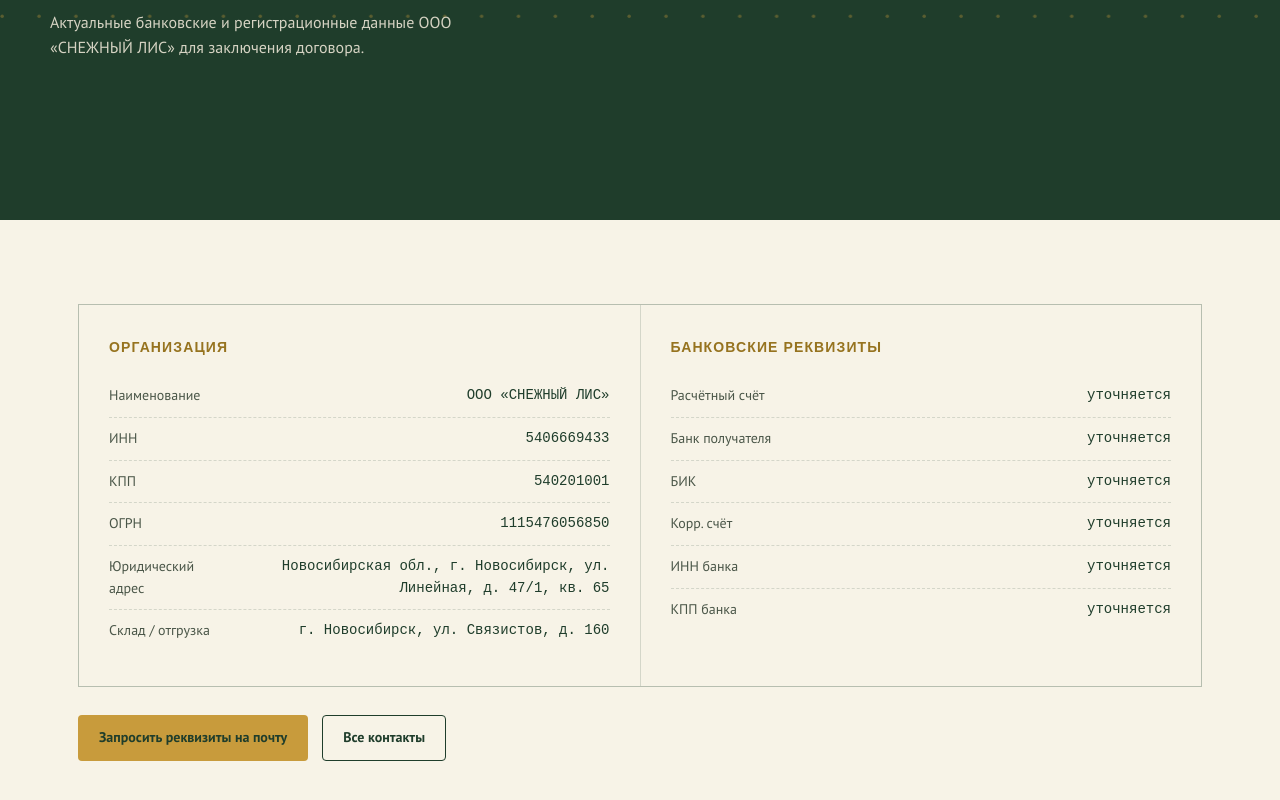
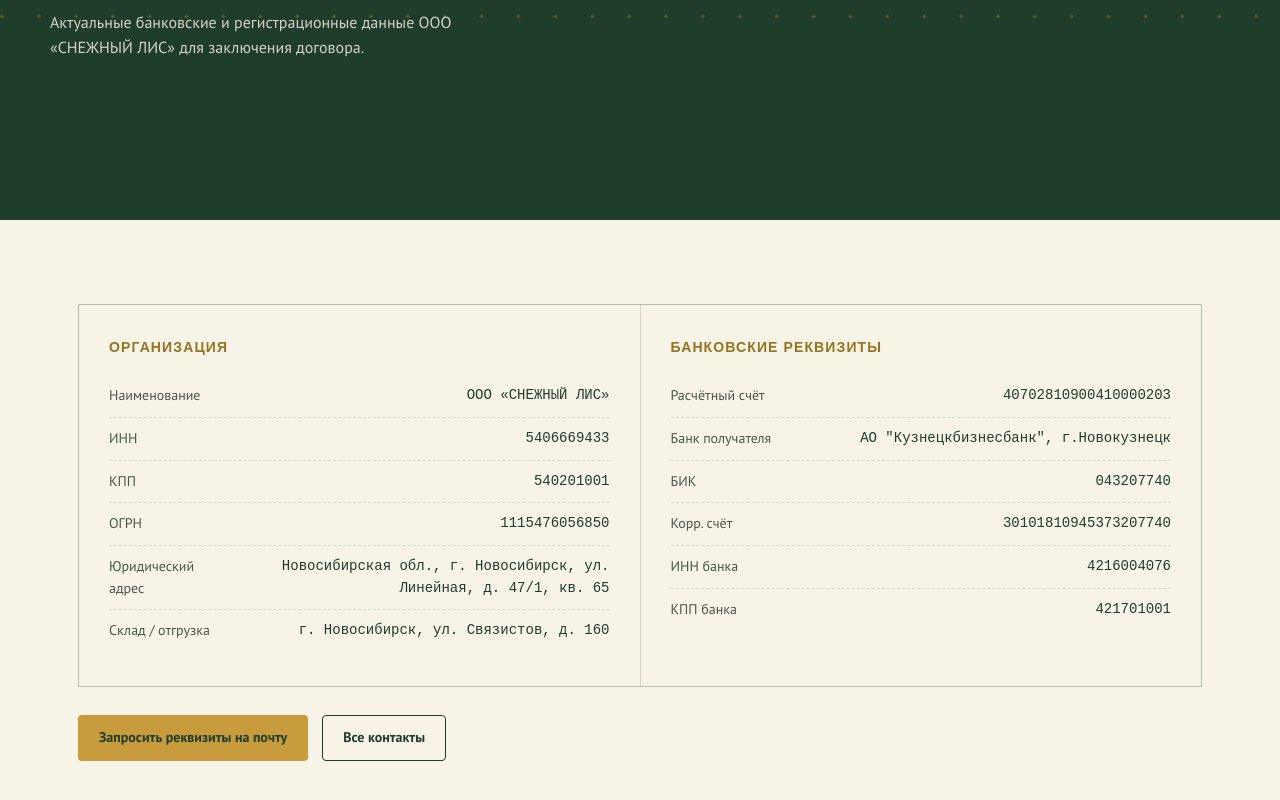
Before and after one commit to aksilium2026/sneglisa, a plain HTML site: page rekvizity.html in a window 1280 px wide. Shown: the part 356-1156 px from the top of the page. Drawn offline with Linux system fonts and the light colour scheme; a web font is replaced by a local one.

Commit message:
Update rekvizity.html

```diff
--- a/rekvizity.html
+++ b/rekvizity.html
@@ -66,12 +66,12 @@
         </div>
         <div class="req-col">
           <h3>БАНКОВСКИЕ РЕКВИЗИТЫ</h3>
-          <div class="req-row"><span>Расчётный счёт</span><span>уточняется</span></div>
-          <div class="req-row"><span>Банк получателя</span><span>уточняется</span></div>
-          <div class="req-row"><span>БИК</span><span>уточняется</span></div>
-          <div class="req-row"><span>Корр. счёт</span><span>уточняется</span></div>
-          <div class="req-row"><span>ИНН банка</span><span>уточняется</span></div>
-          <div class="req-row"><span>КПП банка</span><span>уточняется</span></div>
+          <div class="req-row"><span>Расчётный счёт</span><span>40702810900410000203</span></div>
+          <div class="req-row"><span>Банк получателя</span><span>АО "Кузнецкбизнесбанк", г.Новокузнецк</span></div>
+          <div class="req-row"><span>БИК</span><span>043207740</span></div>
+          <div class="req-row"><span>Корр. счёт</span><span>30101810945373207740</span></div>
+          <div class="req-row"><span>ИНН банка</span><span>4216004076</span></div>
+          <div class="req-row"><span>КПП банка</span><span>421701001</span></div>
         </div>
       </div>
       <div class="req-actions">
```
